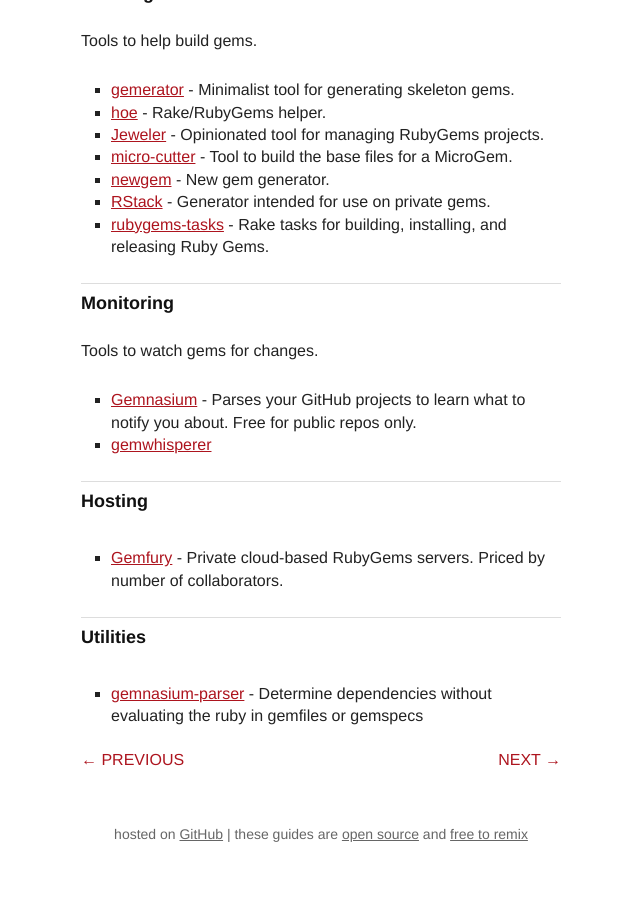
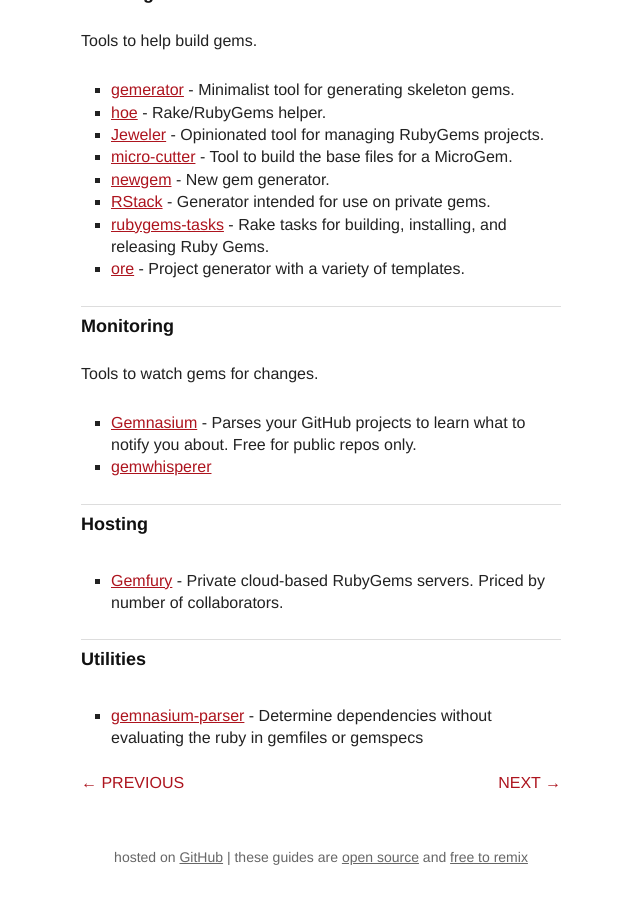
Before and after one commit to radar/guides, a Jekyll site: the page built from resources.md, in a window 1280 px wide and 900 px high, scrolled down 1085 px. Shown: the whole window, without its empty margins (319-959 px from the left). Built offline with Jekyll 4.4.1, drawn with Linux system fonts in a browser that asks for light colours.

Commit message:
Add ore to resources page

```diff
--- a/resources.md
+++ b/resources.md
@@ -52,6 +52,7 @@ Tools to help build gems.
 * [newgem](https://github.com/drnic/newgem) - New gem generator.
 * [RStack](https://github.com/jrun/rstack) - Generator intended for use on private gems.
 * [rubygems-tasks](https://github.com/postmodern/rubygems-tasks) - Rake tasks for building, installing, and releasing Ruby Gems.
+* [ore](https://github.com/ruby-ore/ore) - Project generator with a variety of templates.
 
 Monitoring
 ----------
```
